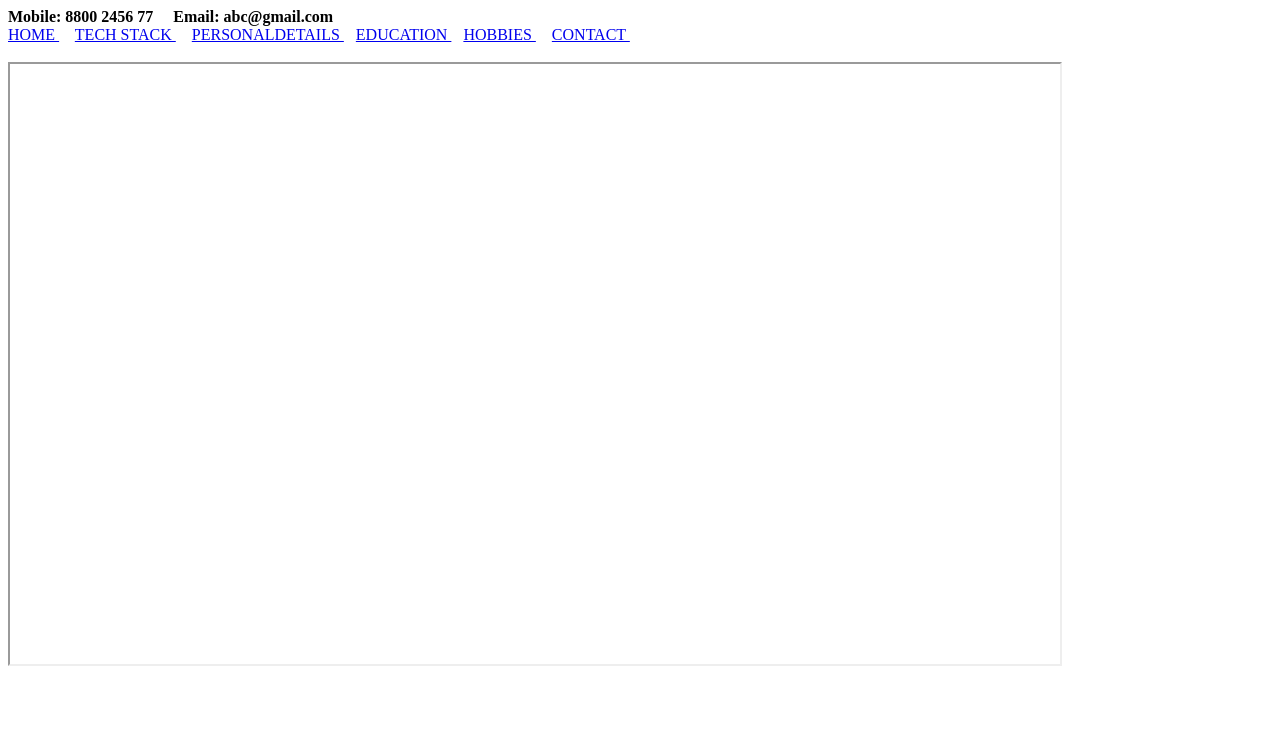
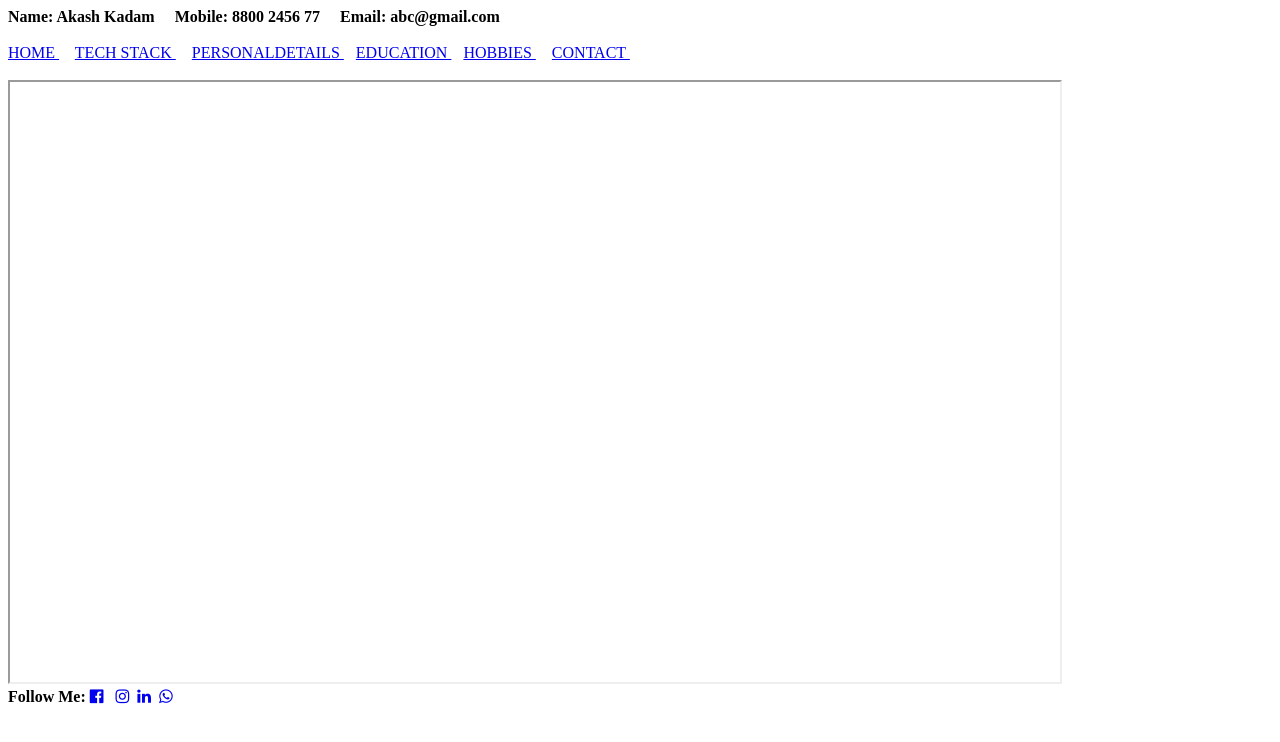
Before and after one commit to akashkadam1320/my-profile, a plain HTML site: page index.html in a window 1280 px wide. Drawn offline with Linux system fonts and the light colour scheme.

Commit message:
added header and footer section
added header and footer section

```diff
--- a/index.html
+++ b/index.html
@@ -9,17 +9,27 @@
     />
   </head>
   <body>
-    <header></header>
+    <header>
+      <strong> Name: Akash Kadam  </strong>&nbsp; &nbsp;
       <strong> Mobile: 8800 2456 77 </strong>&nbsp; &nbsp;
-    <strong> Email: abc@gmail.com </strong><br />
+      <strong> Email: abc@gmail.com </strong><br /> <br>
+     </header>
+     <nav>
       <a href="home.html" target="myframe"> HOME </a>&nbsp; &nbsp;
       <a href="techStack.html" target="myframe"> TECH STACK </a>&nbsp; &nbsp;
       <a href="personalDetails.html" target="myframe"> PERSONALDETAILS </a>&nbsp;&nbsp;
       <a href="education.html" target="myframe"> EDUCATION </a>&nbsp;&nbsp;
       <a href="hobbies.html" target="myframe"> HOBBIES </a>&nbsp; &nbsp;
-    <a href="contactus.html" target="myframe"> CONTACT </a>&nbsp; &nbsp; <br />
+      <a href="contactus.html" target="myframe"> CONTACT </a>&nbsp; &nbsp;
+     </nav>
      <br />
     <iframe width="1050px" height="600px" name="myframe"> </iframe>
-    <footer></footer>
+    <footer>
+      <strong> Follow Me:</strong>
+      <a href="https://www.facebook.com/" target="_blank"> <i class="fa fa-facebook-official" aria-hidden="true"></i></a> &nbsp;
+      <a href="https://www.instagram.com/" target="_blank"><i class="fa fa-instagram" aria-hidden="true"></i></a>&nbsp;
+      <a href="https://www.linkedin.com/" target="_blank"><i class="fa fa-linkedin" aria-hidden="true"></i></a>&nbsp;
+      <a href="https://www.whatsapp.com/" target="_blank"><i class="fa fa-whatsapp" aria-hidden="true"></i></a>
+    </footer>
   </body>
 </html>
```
Lines whose indentation alone changed are shown as unchanged.
